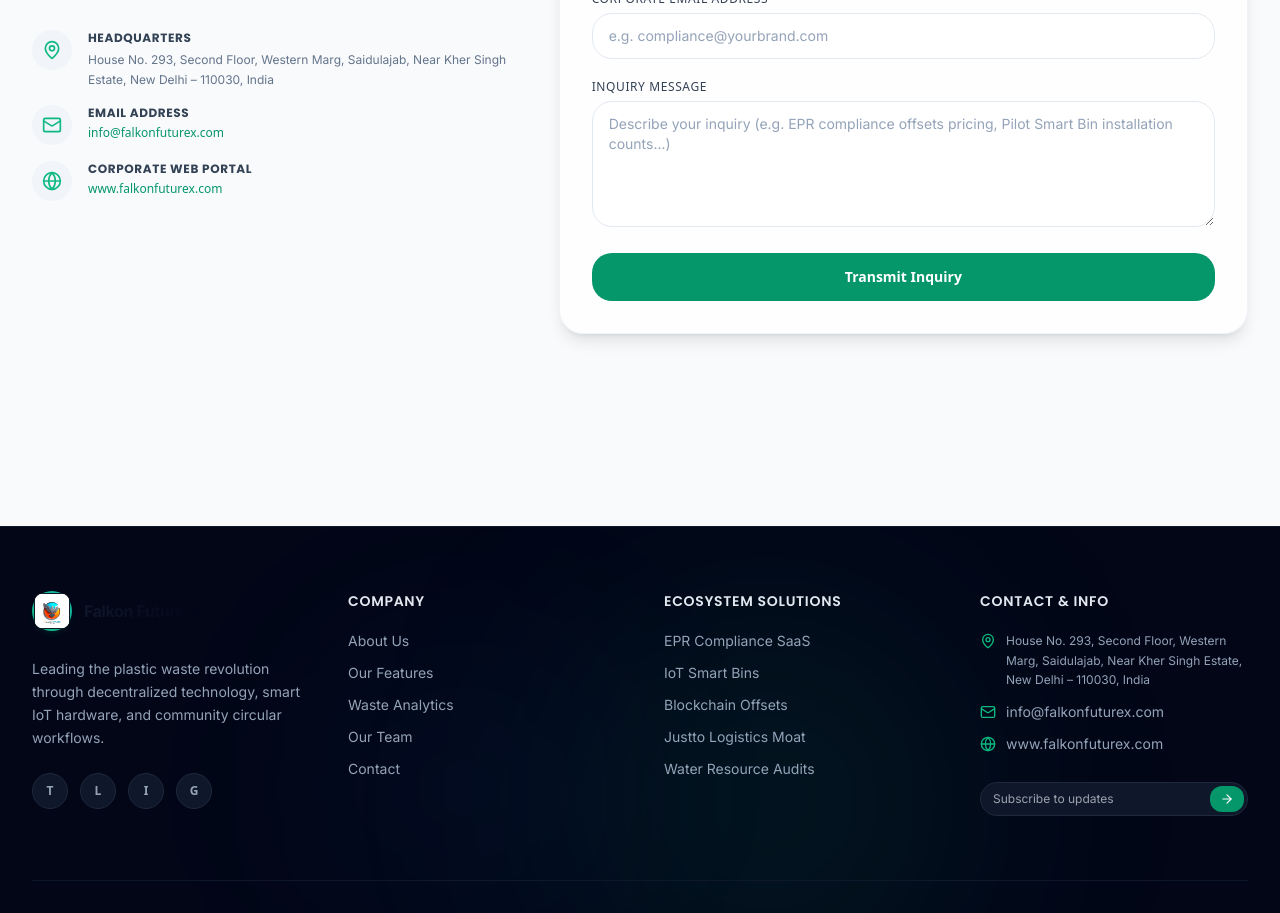
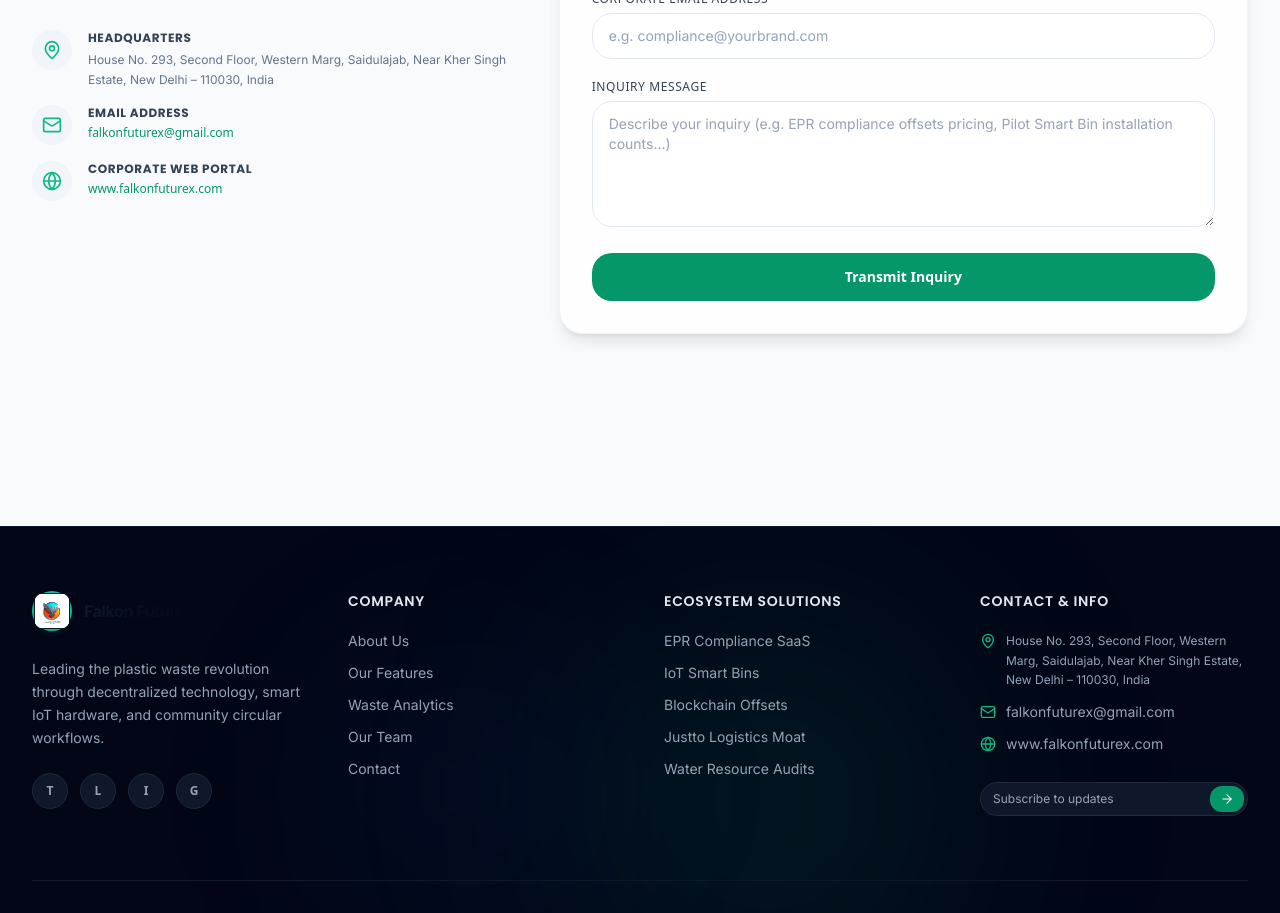
Before and after one commit to code-harsh006/falkon-future-x, a Next.js app: page / in a window 1280 px wide. Shown: the part 7220-8133 px from the top of the page. Built offline with nearby package versions, Linux system fonts and the light colour scheme.

Commit message:
chore: replace corporate info email with gmail address

```diff
--- a/src/app/page.tsx
+++ b/src/app/page.tsx
@@ -718,8 +718,8 @@
                   </div>
                   <div>
                     <h4 className="text-xs font-bold uppercase tracking-wider text-slate-700 dark:text-slate-300">Email Address</h4>
-                    <a href="mailto:info@falkonfuturex.com" className="text-xs text-emerald-600 dark:text-emerald-400 hover:underline block mt-1">
-                      info@falkonfuturex.com
+                    <a href="mailto:falkonfuturex@gmail.com" className="text-xs text-emerald-600 dark:text-emerald-400 hover:underline block mt-1">
+                      falkonfuturex@gmail.com
                     </a>
                   </div>
                 </div>
--- a/src/components/Footer.tsx
+++ b/src/components/Footer.tsx
@@ -92,8 +92,8 @@
               </li>
               <li className="flex items-center gap-2.5">
                 <Mail className="w-4 h-4 text-emerald-500 flex-shrink-0" />
-                <a href="mailto:info@falkonfuturex.com" className="hover:text-emerald-400 transition-colors duration-150">
-                  info@falkonfuturex.com
+                <a href="mailto:falkonfuturex@gmail.com" className="hover:text-emerald-400 transition-colors duration-150">
+                  falkonfuturex@gmail.com
                 </a>
               </li>
               <li className="flex items-center gap-2.5">
```
